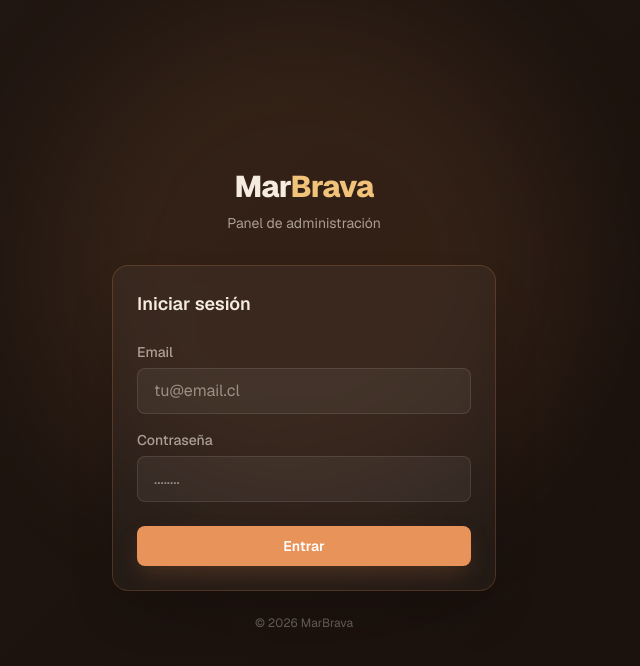
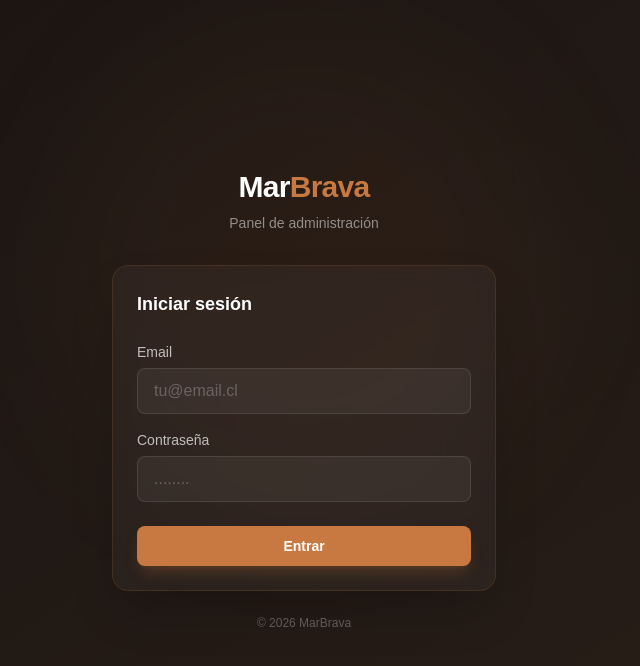
Before and after one commit to Iganziow/barberia, a Next.js app: page /login in a window 1280 px wide. Shown: the top 666 px of the page, without its empty margins (336-976 px from the left). Built offline with nearby package versions, Linux system fonts and the light colour scheme.

Commit message:
Revert "feat(design-system): bright layer tokens para surfaces oscuras"
This reverts commit a3281d5e828875002a16861e9bc8f7e7863ef765.

```diff
--- a/eslint.config.mjs
+++ b/eslint.config.mjs
@@ -12,7 +12,6 @@ const eslintConfig = defineConfig([
     "out/**",
     "build/**",
     "next-env.d.ts",
-    ".tmp/**",
   ]),
 ]);
 
--- a/src/app/globals.css
+++ b/src/app/globals.css
@@ -12,19 +12,6 @@
   --card-bg: #ffffff;
   --muted: #78716c;
   --muted-light: #a8a29e;
-
-  /* ── Bright layer — solo para dark surfaces (sidebar, login, hero) ── */
-  --brand-bright: #e89359;         /* cobre luminoso sobre espresso */
-  --brand-bright-gold: #f0c27a;    /* trigo cálido — wordmark, eyebrows */
-  --ink-top: #221812;              /* stop alto del gradiente espresso */
-  --ink-deep: #180f0b;             /* stop bajo del gradiente espresso */
-  --cream-on-dark: #f5ebe0;        /* body copy sobre dark (reemplaza #fff) */
-  --cream-muted: rgba(245, 235, 224, 0.62);
-  --cream-subtle: rgba(245, 235, 224, 0.35);
-  --cream-faint:  rgba(245, 235, 224, 0.20);
-
-  /* Sombra glow para CTAs brand sobre fondo oscuro */
-  --shadow-cta: 0 10px 25px -5px rgba(200, 121, 65, 0.25);
 }
 
 @media (prefers-color-scheme: dark) {
@@ -58,44 +45,7 @@
 body {
   background: var(--background);
   color: var(--foreground);
-  font-family: var(--font-geist-sans), "Geist", ui-sans-serif, system-ui,
-    -apple-system, "Segoe UI", Roboto, "Helvetica Neue", Arial, sans-serif;
-  font-feature-settings: "ss01", "cv11";
-  -webkit-font-smoothing: antialiased;
-  -moz-osx-font-smoothing: grayscale;
-}
-
-/* ── Dark surfaces — ink gradient + bright layer utilities ──
-   Úsalo en sidebar, login, hero; NO en chrome admin normal. */
-.ink-gradient {
-  background: linear-gradient(180deg, var(--ink-top) 0%, var(--ink-deep) 100%);
-}
-.ink-gradient-diagonal {
-  background: linear-gradient(135deg, var(--ink-top) 0%, var(--ink-deep) 100%);
-}
-.text-cream {
-  color: var(--cream-on-dark);
-}
-.text-cream-muted {
-  color: var(--cream-muted);
-}
-.text-cream-subtle {
-  color: var(--cream-subtle);
-}
-.text-cream-faint {
-  color: var(--cream-faint);
-}
-.text-brand-bright {
-  color: var(--brand-bright);
-}
-.text-brand-bright-gold {
-  color: var(--brand-bright-gold);
-}
-.bg-brand-bright {
-  background-color: var(--brand-bright);
-}
-.shadow-cta {
-  box-shadow: var(--shadow-cta);
+  font-family: Arial, Helvetica, sans-serif;
 }
 
 /* ── FullCalendar — premium custom theme ── */
--- a/src/app/login/page.tsx
+++ b/src/app/login/page.tsx
@@ -42,17 +42,17 @@ export default function LoginPage() {
   }
 
   return (
-    <div className="min-h-screen ink-gradient-diagonal flex items-center justify-center px-4 relative overflow-hidden">
-      {/* Decorative glow — cobre brillante */}
-      <div className="absolute top-1/3 left-1/2 -translate-x-1/2 -translate-y-1/2 w-[520px] h-[520px] rounded-full bg-[color:var(--brand-bright)]/10 blur-3xl pointer-events-none" />
+    <div className="min-h-screen bg-gradient-to-br from-[#1a1412] to-[#2a1f18] flex items-center justify-center px-4 relative overflow-hidden">
+      {/* Decorative glow */}
+      <div className="absolute top-1/3 left-1/2 -translate-x-1/2 -translate-y-1/2 w-[500px] h-[500px] rounded-full bg-brand/5 blur-3xl pointer-events-none" />
 
       <div className="w-full max-w-sm relative z-10">
         {/* Logo */}
         <div className="text-center mb-8">
-          <h1 className="text-3xl font-extrabold tracking-tight text-cream">
-            Mar<span className="text-brand-bright-gold">Brava</span>
+          <h1 className="text-3xl font-extrabold tracking-tight text-white">
+            Mar<span className="text-brand">Brava</span>
           </h1>
-          <p className="mt-2 text-sm text-cream-muted">
+          <p className="mt-2 text-sm text-white/50">
             Panel de administración
           </p>
         </div>
@@ -60,9 +60,9 @@ export default function LoginPage() {
         {/* Card */}
         <form
           onSubmit={handleSubmit}
-          className="rounded-2xl border border-[color:var(--brand-bright)]/20 bg-white/[0.04] p-6 backdrop-blur-sm shadow-2xl"
+          className="rounded-2xl border border-brand/15 bg-white/[0.04] p-6 backdrop-blur-sm shadow-2xl"
         >
-          <h2 className="text-lg font-semibold text-cream mb-6">
+          <h2 className="text-lg font-semibold text-white mb-6">
             Iniciar sesión
           </h2>
 
@@ -74,7 +74,7 @@ export default function LoginPage() {
 
           <div className="space-y-4">
             <div>
-              <label htmlFor="email" className="block text-sm font-medium text-cream-muted mb-1.5">
+              <label htmlFor="email" className="block text-sm font-medium text-white/70 mb-1.5">
                 Email
               </label>
               <input
@@ -84,13 +84,13 @@ export default function LoginPage() {
                 autoComplete="email"
                 value={email}
                 onChange={(e) => setEmail(e.target.value)}
-                className="w-full rounded-lg border border-white/10 bg-white/5 px-4 py-2.5 text-cream placeholder:text-cream-subtle focus:border-[color:var(--brand-bright)] focus:outline-none focus:ring-2 focus:ring-[color:var(--brand-bright)]/25"
+                className="w-full rounded-lg border border-white/10 bg-white/5 px-4 py-2.5 text-white placeholder:text-white/25 focus:border-brand focus:outline-none focus:ring-2 focus:ring-brand/20"
                 placeholder="tu@email.cl"
               />
             </div>
 
             <div>
-              <label htmlFor="password" className="block text-sm font-medium text-cream-muted mb-1.5">
+              <label htmlFor="password" className="block text-sm font-medium text-white/70 mb-1.5">
                 Contraseña
               </label>
               <input
@@ -100,7 +100,7 @@ export default function LoginPage() {
                 autoComplete="current-password"
                 value={password}
                 onChange={(e) => setPassword(e.target.value)}
-                className="w-full rounded-lg border border-white/10 bg-white/5 px-4 py-2.5 text-cream placeholder:text-cream-subtle focus:border-[color:var(--brand-bright)] focus:outline-none focus:ring-2 focus:ring-[color:var(--brand-bright)]/25"
+                className="w-full rounded-lg border border-white/10 bg-white/5 px-4 py-2.5 text-white placeholder:text-white/25 focus:border-brand focus:outline-none focus:ring-2 focus:ring-brand/20"
                 placeholder="........"
               />
             </div>
@@ -109,13 +109,13 @@ export default function LoginPage() {
           <button
             type="submit"
             disabled={loading}
-            className="mt-6 w-full rounded-lg bg-brand-bright px-4 py-2.5 text-sm font-semibold text-white hover:brightness-95 focus:outline-none focus:ring-2 focus:ring-[color:var(--brand-bright)]/40 disabled:opacity-50 disabled:cursor-not-allowed transition shadow-cta"
+            className="mt-6 w-full rounded-lg bg-brand px-4 py-2.5 text-sm font-semibold text-white hover:bg-brand-hover focus:outline-none focus:ring-2 focus:ring-brand/50 disabled:opacity-50 disabled:cursor-not-allowed transition shadow-lg shadow-brand/20"
           >
             {loading ? "Entrando..." : "Entrar"}
           </button>
         </form>
 
-        <p className="mt-6 text-center text-xs text-cream-subtle">
+        <p className="mt-6 text-center text-xs text-white/30">
           &copy; {new Date().getFullYear()} MarBrava
         </p>
       </div>
```
Also changed, not shown: src/features/admin/layout/AdminShell.tsx (+14 -14 lines), 1 other file (tests, documents, lock files or other folders).
